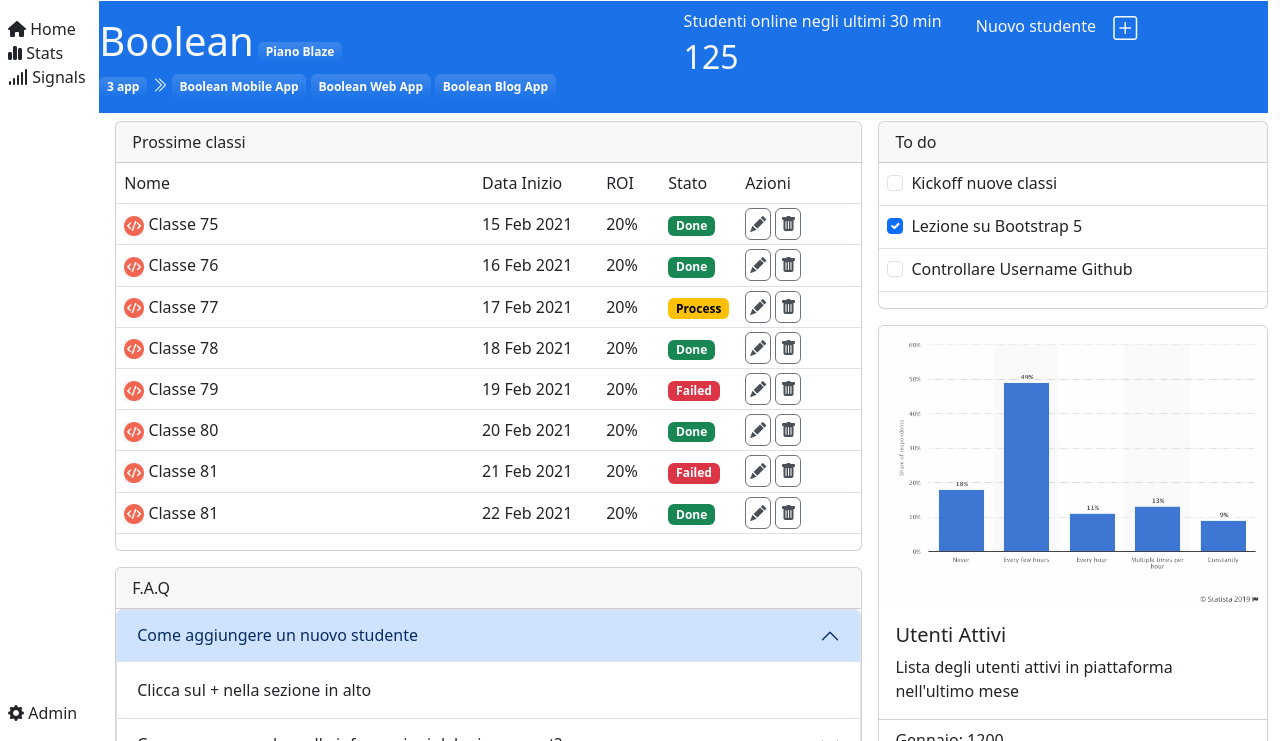
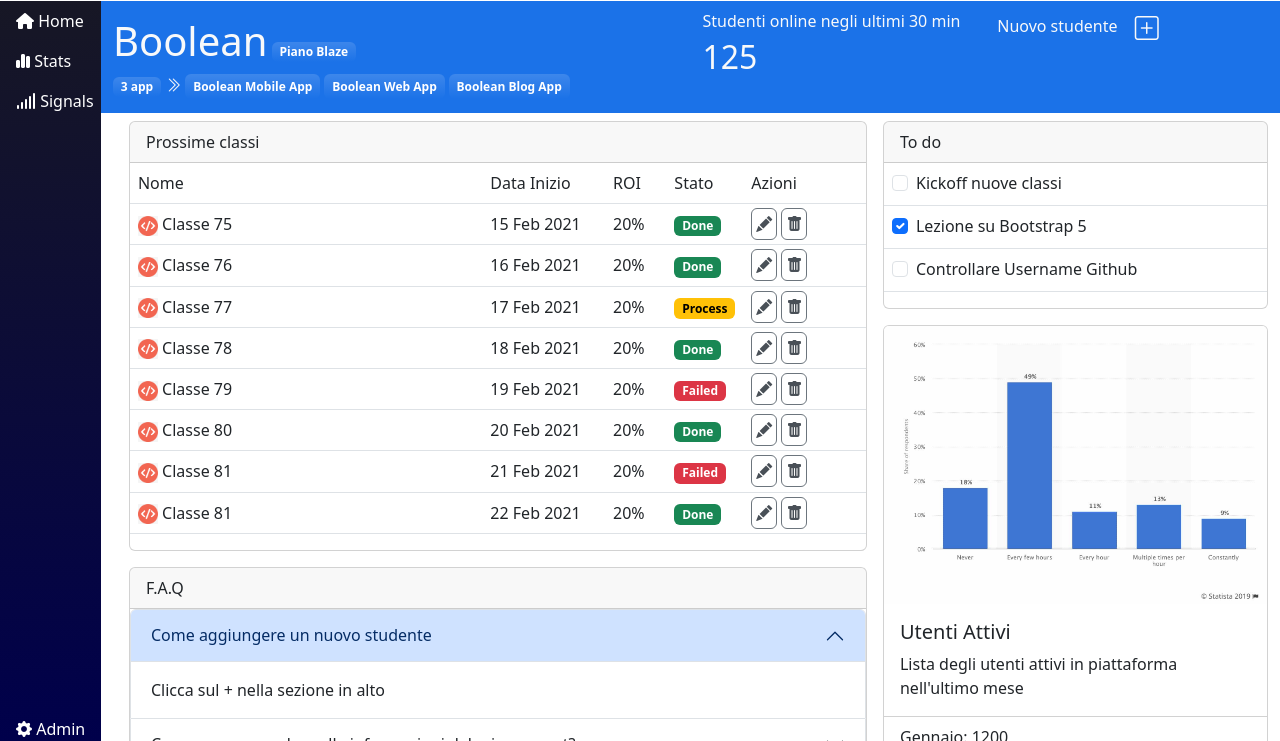
Before and after one commit to WandaSimeoli/html-css-bootstrap-dashboard, a plain HTML site: page index.html in a window 1280 px wide. Shown: the part 59-800 px from the top of the page. Drawn offline with nearby package versions, Linux system fonts and the light colour scheme.

Commit message:
Background aside

```diff
--- a/css/style.css
+++ b/css/style.css
@@ -31,3 +31,9 @@ header {
     bottom: 10;
     padding: 10px;
 }
+.gray:hover {
+    background-color: lightgray;
+}
+#grad {
+    background-image: linear-gradient(rgb(23, 23, 37), rgb(0, 0, 75));
+  }
--- a/index.html
+++ b/index.html
@@ -59,23 +59,23 @@
 </header>
    <!-- Aside -->
 <section class="main-section d-flex debug">
-  <aside>
-    <div class="row flex-column h-100 debug py-3">
-      <div class="col mx-2">
-        <div>
+  <aside id="grad" class="text-white">
+    <div class="row flex-column h-100 debug">
+      <div class="col mx-3">
+        <div class="gray py-2">
           <i class="fa-solid fa-house"></i>
            <span class="d-none d-lg-inline d-xl-inline"> Home </span>
         </div>
-        <div>
+        <div class="gray py-2">
           <i class="fa-solid fa-chart-simple"></i>
           <span class="d-none d-lg-inline d-xl-inline">Stats</span>
         </div>
-        <div>
+        <div class="gray py-2">
           <i class="fa-solid fa-signal"></i>
           <span class="d-none d-lg-inline d-xl-inline"> Signals</span>
         </div>
       </div>
-      <div class=" col-auto ms-2">
+      <div class=" col-auto ms-3">
         <i class="bi bi-gear-fill"></i>
         <span class="d-none d-lg-inline d-xl-inline">Admin</span>
       </div>
@@ -85,7 +85,7 @@
   <main class="w-100 overflow-y-auto">
     <section class="container-fluid">
       <!-- Sezione Blu con badge-->
-      <div class="row g-0 debug bg-color mb-2 text-light py-2">
+      <div class="row  debug bg-color mb-2 text-light py-2">
         <div class="col-xl-6 col-lg-6 col-md-6 debug py-2">
           <h1 class="d-inline-block">Boolean </h1>
           <span class="badge bg-gradient">Piano Blaze</span>
```
